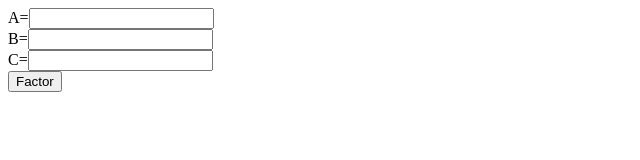
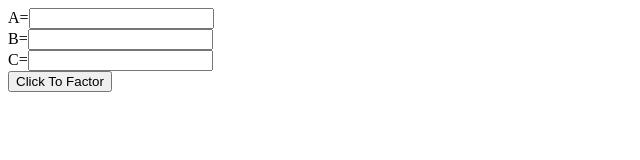
Before and after one commit to pixlperfect01/Algebra, a plain HTML site: page factoring/index.html in a window 1280 px wide. Shown: the whole page, without its empty margins (0-640 px from the left). Drawn offline with Linux system fonts and the light colour scheme.

Commit message:
Update index.html

```diff
--- a/factoring/index.html
+++ b/factoring/index.html
@@ -4,7 +4,7 @@ B=<input id="b">
 <br>
 C=<input id="c">
 <br>
-<input type="submit" value="Factor" onclick="factor()">
+<input type="submit" value="Click To Factor" onclick="factor()">
 <br>
 <p id="equ"></p>
 <p id="out"></p>
```
